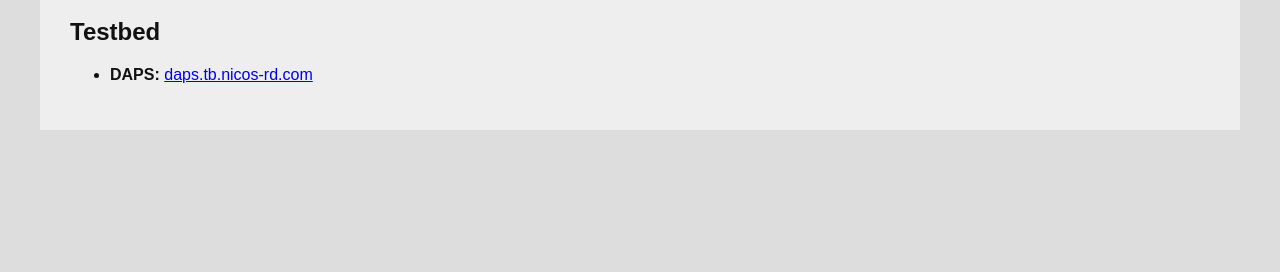
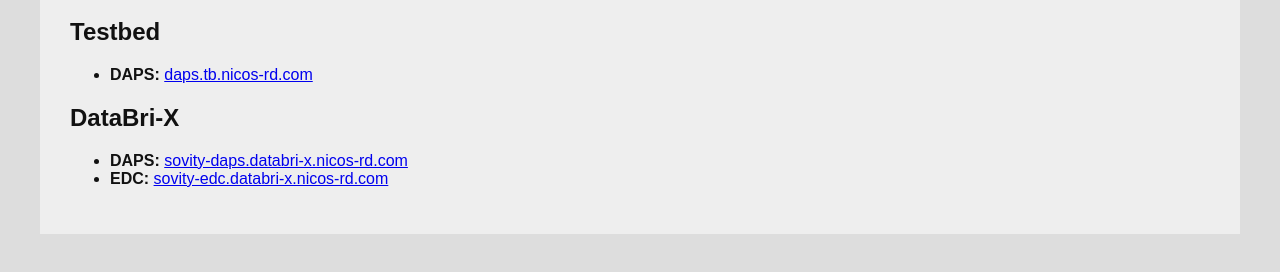
Before and after one commit to nicosResearchAndDevelopment/fua.app.website, a website: page data/public/index.html in a window 1280 px wide. Shown: the part 1080-1352 px from the top of the page. Drawn offline with Linux system fonts and the light colour scheme.

Commit message:
added databri-x

```diff
--- a/data/public/index.html
+++ b/data/public/index.html
@@ -39,6 +39,17 @@
                 <a href="https://daps.tb.nicos-rd.com/" target="_blank">daps.tb.nicos-rd.com</a>
             </li>
         </ul>
+        <h2>DataBri-X</h2>
+        <ul>
+            <li>
+                <strong>DAPS:</strong>
+                <a href="https://sovity-daps.databri-x.nicos-rd.com/" target="_blank">sovity-daps.databri-x.nicos-rd.com</a>
+            </li>
+            <li>
+                <strong>EDC:</strong>
+                <a href="https://sovity-edc.databri-x.nicos-rd.com/" target="_blank">sovity-edc.databri-x.nicos-rd.com</a>
+            </li>
+        </ul>
     </main>
 </body>
 </html>
```
